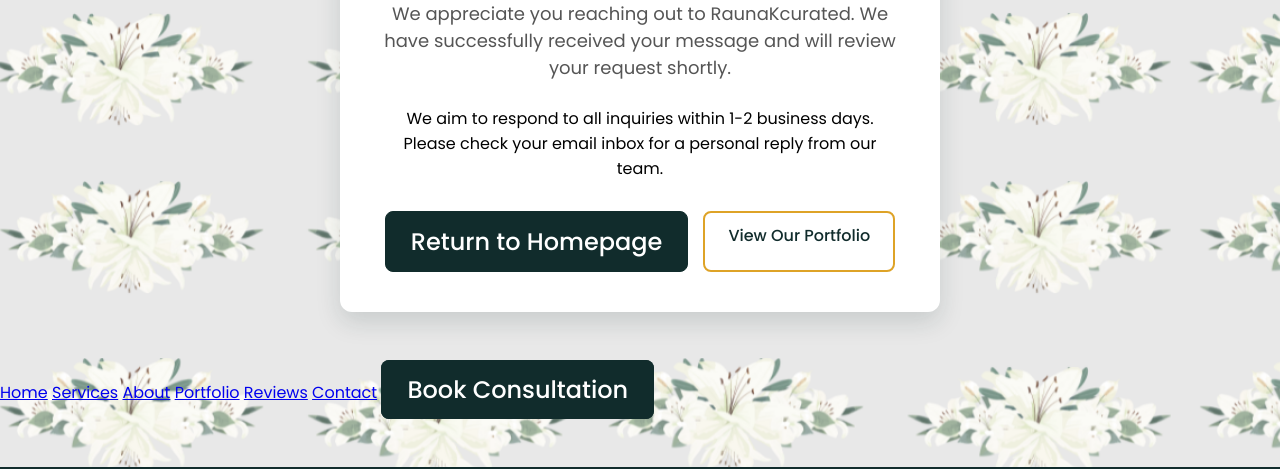
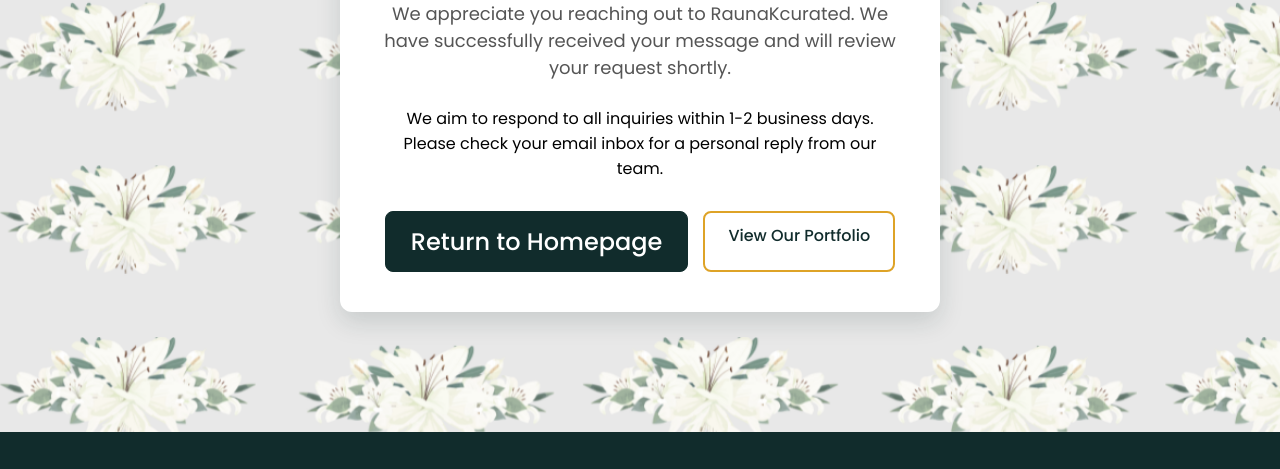
Before and after one commit to HumzaC/raunacurated, a plain HTML site: page success.html in a window 1280 px wide. Shown: the part 368-837 px from the top of the page. Drawn offline with nearby package versions, Linux system fonts and the light colour scheme.

Commit message:
Fixing nav

```diff
--- a/success.html
+++ b/success.html
@@ -59,15 +59,6 @@
         </section>
     </main>
 
-    <div class="nav-mobile-overlay">
-        <a href="index.html">Home</a>
-        <a href="services.html">Services</a>
-        <a href="about.html">About</a>
-        <a href="portfolio.html">Portfolio</a>
-        <a href="reviews.html">Reviews</a>
-        <a href="contact.html">Contact</a>
-        <a href="contact.html" class="btn-primary" style="margin-top: 20px;">Book Consultation</a>
-    </div>
 
     <footer class="footer">
         <div class="footer-content">
```
